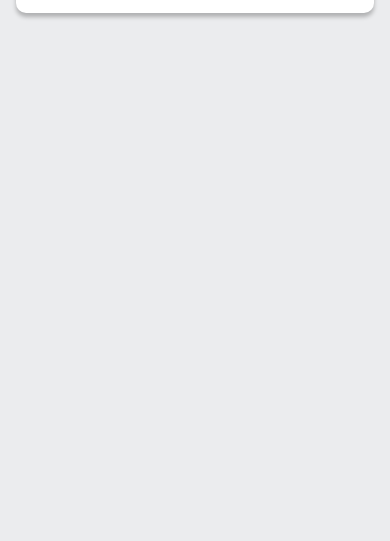
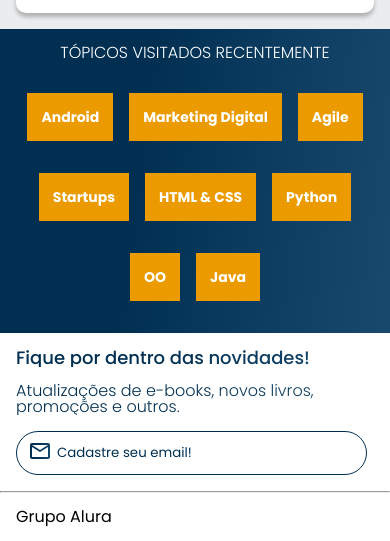
Before and after one commit to frankwill/alurabooks, a plain HTML site: page index.html in a window 390 px wide. Shown: the part 1439-1980 px from the top of the page. Before the commit the page ends 1468 px from the top, so only its background shows below. Drawn offline with nearby package versions, Linux system fonts and the light colour scheme.

Commit message:
Adicionando seção de topicos, contato e rodape versão mobile

```diff
--- a/index.html
+++ b/index.html
@@ -138,6 +138,48 @@
           </article>
     </section>
 
+    <section class="topicos">
+        <h2 class="topicos__titulo">Tópicos visitados recentemente</h2>
+        <ul class="topicos__lista">
+            <li class="topicos__item">
+                <a href="#" class="topicos__link">Android</a>
+            </li>
+            <li class="topicos__item">
+                <a href="#" class="topicos__link">Marketing Digital</a>
+            </li>
+            <li class="topicos__item">
+                <a href="#" class="topicos__link">Agile</a>
+            </li>
+            <li class="topicos__item">
+                <a href="#" class="topicos__link">Startups</a>
+            </li>
+            <li class="topicos__item">
+                <a href="#" class="topicos__link">HTML & CSS</a>
+            </li>
+            <li class="topicos__item">
+                <a href="#" class="topicos__link">Python</a>
+            </li>
+            <li class="topicos__item">
+                <a href="#" class="topicos__link">OO</a>
+            </li>
+            <li class="topicos__item">
+                <a href="#" class="topicos__link">Java</a>
+            </li>
+        </ul>
+    </section>
+
+    <section class="contato">
+        <h2 class="contato__titulo">Fique por dentro das novidades!</h2>
+        <p class="contato__texto">Atualizações de e-books, novos livros, promoções e outros.</p>
+        <input type="email" placeholder="Cadastre seu email!" class="contato__email">
+    </section>
+
+    <hr />
+
+    <footer class="rodape">
+        <h2 class="rodape__titulo">Grupo Alura</h2>
+    </footer>
+
     <script src="https://cdn.jsdelivr.net/npm/swiper@8/swiper-bundle.min.js"></script> <!--Comando para ativar o plugin-->
     <script> /*Atributos pegos na documentação do plugin*/
         const swiper = new Swiper('.swiper', {
--- a/styles.css
+++ b/styles.css
@@ -2,6 +2,9 @@
 @import url("styles/banner.css");
 @import url("styles/carrossel.css");
 @import url("styles/mais-vendidos.css");
+@import url("styles/topicos.css");
+@import url("styles/contato.css");
+@import url("styles/rodape.css");
 
 :root {
     --cor-de-fundo: #EBECEE;
--- /dev/null
+++ b/styles/contato.css
@@ -0,0 +1,38 @@
+.contato {
+    background-color: var(--branco);
+    padding: 1em;
+}
+
+.contato__titulo {
+    font-size: 18px;
+    font-weight: 500;
+    background: linear-gradient(97.54deg, #002F52 35.49%, #326589 165.37%);
+    -webkit-background-clip: text;
+    -webkit-text-fill-color: transparent;
+    background-clip: text;
+}
+
+.contato__texto {
+  font-weight: 300;
+  margin: 1em 0;
+  background: linear-gradient(97.54deg, #002F52 35.49%, #326589 165.37%);
+  -webkit-background-clip: text;
+  -webkit-text-fill-color: transparent;
+  background-clip: text;
+}
+
+.contato__email {
+    padding: 1em;
+    border: 1px solid var(--azul);
+    border-radius: 24px;
+    width: 90%;
+    color: var(--azul);
+}
+
+.contato__email::placeholder {
+    font-family: var(--fonte-principal);
+    color: var(--azul);
+    background: url("../img/email.svg") no-repeat;
+    padding-left: 2em;
+
+}
--- /dev/null
+++ b/styles/rodape.css
@@ -0,0 +1,8 @@
+hr {
+    margin: 0;
+}
+
+.rodape {
+    background: var(--branco);
+    padding: 1em;
+}
--- /dev/null
+++ b/styles/topicos.css
@@ -0,0 +1,31 @@
+.topicos {
+    background: var(--azul-degrade);
+    text-align: center;
+    padding: 1em 0;
+}
+
+.topicos__titulo {
+    color: var(--branco);
+    text-transform: uppercase;
+    font-weight: 300;
+    margin-bottom: 1em;
+}
+
+.topicos__lista {
+    display: flex;
+    flex-wrap: wrap;
+    justify-content: center;
+}
+
+.topicos__item {
+    margin: 2em 0.5em;
+}
+
+.topicos__link {
+    color: var(--branco);
+    padding: 1em;
+    background: var(--laranja);
+    text-decoration: none;
+    font-size: 14px;
+    font-weight: 700;
+}
```
Also changed, not shown: img/email.svg (added).
